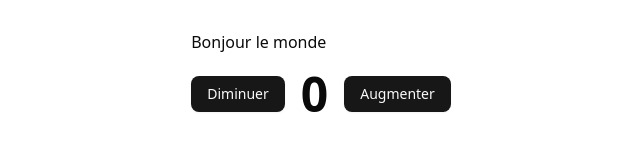
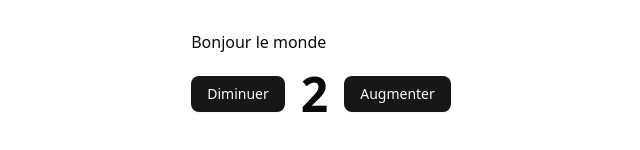
Before and after one commit to bienfaitshm/note_ai, a Vue app: page / in a window 1280 px wide. Shown: the part 326-476 px from the top of the page, without its empty margins (319-959 px from the left). Built offline with nearby package versions, Linux system fonts and the light colour scheme.

Commit message:
feat: ajouter des propriétés initial-value et step au composant Counter

```diff
--- a/src/App.vue
+++ b/src/App.vue
@@ -6,7 +6,7 @@ import Counter from '@/components/Counter.vue'
   <div class="h-screen flex justify-center items-center">
     <div class="space-y-4">
       <h1>Bonjour le monde</h1>
-      <Counter />
+      <Counter :initial-value="2" :step="2" />
     </div>
   </div>
 </template>
--- a/src/components/Counter.vue
+++ b/src/components/Counter.vue
@@ -6,13 +6,14 @@ defineOptions({ name: 'AppCounter' })
 
 interface CounterProps {
   initialValue?: number
+  step?: number
 }
 
 const props = withDefaults(defineProps<CounterProps>(), {
   initialValue: 0,
 })
 
-const { count, decrement, increment } = useCounter(props.initialValue)
+const { count, decrement, increment } = useCounter(props.initialValue, props.step)
 </script>
 
 <template>
```
